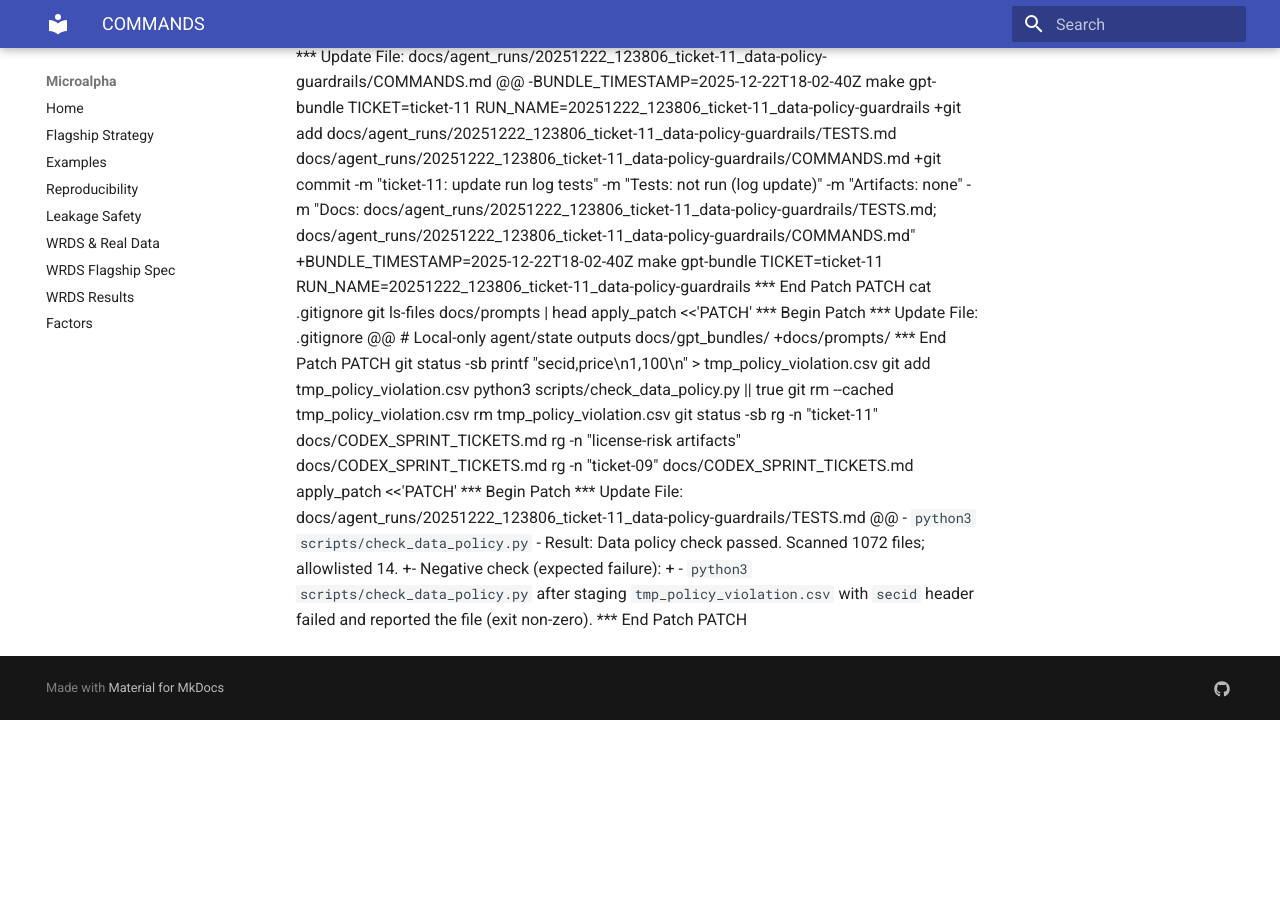
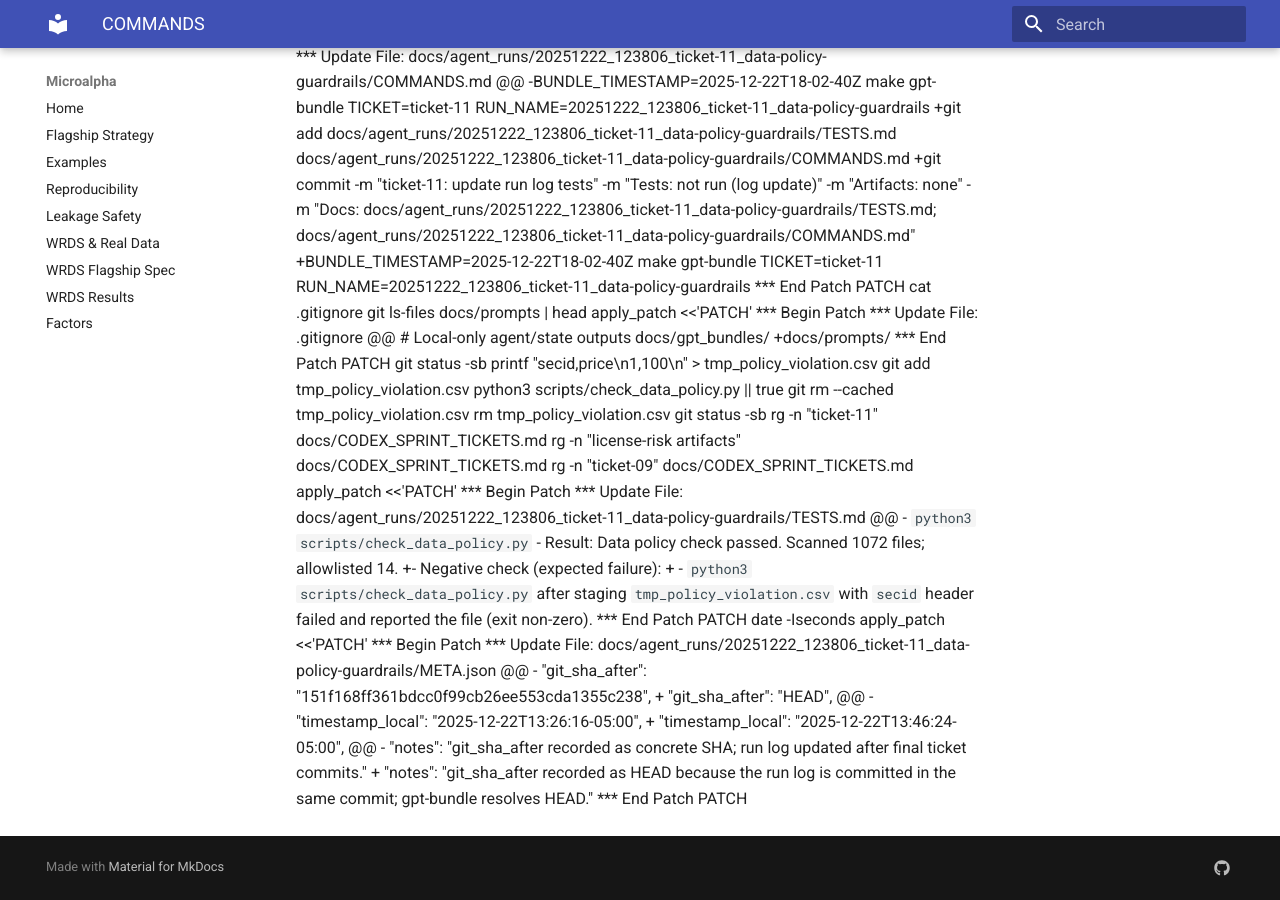
Before and after one commit to MateoBodon/microalpha, an MkDocs documentation site: the page built from docs/agent_runs/20251222_123806_ticket-11_data-policy-guardrails/COMMANDS.md, in a window 1280 px wide and 900 px high, scrolled down 10992 px. Built offline with MkDocs 1.6.1 and Material for MkDocs 9.7.7, drawn with Linux system fonts in a browser that asks for light colours; before the commit the page ends 11712 px from its top, so only the background shows below that.

Commit message:
ticket-11: update run log meta for bundling
Tests: not run (log update)

Artifacts: none

Docs: docs/agent_runs/20251222_123806_ticket-11_data-policy-guardrails/COMMANDS.md; docs/agent_runs/20251222_123806_ticket-11_data-policy-guardrails/META.json

```diff
--- a/docs/agent_runs/20251222_123806_ticket-11_data-policy-guardrails/COMMANDS.md
+++ b/docs/agent_runs/20251222_123806_ticket-11_data-policy-guardrails/COMMANDS.md
@@ -698,3 +698,18 @@
 +  - `python3 scripts/check_data_policy.py` after staging `tmp_policy_violation.csv` with `secid` header failed and reported the file (exit non-zero).
 *** End Patch
 PATCH
+date -Iseconds
+apply_patch <<'PATCH'
+*** Begin Patch
+*** Update File: docs/agent_runs/20251222_123806_ticket-11_data-policy-guardrails/META.json
+@@
+-  "git_sha_after": "151f168ff361bdcc0f99cb26ee553cda1355c238",
++  "git_sha_after": "HEAD",
+@@
+-  "timestamp_local": "2025-12-22T13:26:16-05:00",
++  "timestamp_local": "2025-12-22T13:46:24-05:00",
+@@
+-    "notes": "git_sha_after recorded as concrete SHA; run log updated after final ticket commits."
++    "notes": "git_sha_after recorded as HEAD because the run log is committed in the same commit; gpt-bundle resolves HEAD."
+*** End Patch
+PATCH
--- a/docs/agent_runs/20251222_123806_ticket-11_data-policy-guardrails/META.json
+++ b/docs/agent_runs/20251222_123806_ticket-11_data-policy-guardrails/META.json
@@ -2,14 +2,14 @@
   "run_name": "20251222_123806_ticket-11_data-policy-guardrails",
   "ticket_id": "ticket-11",
   "git_sha_before": "8a937654a4ae593a6fddb9410d4df3493286c13c",
-  "git_sha_after": "151f168ff361bdcc0f99cb26ee553cda1355c238",
+  "git_sha_after": "HEAD",
   "branch": "feat/ticket-11-data-policy-guardrails",
-  "timestamp_local": "2025-12-22T13:26:16-05:00",
+  "timestamp_local": "2025-12-22T13:46:24-05:00",
   "env": {
     "os": "Darwin 25.0.0 arm64",
     "python": "Python 3.12.2",
     "pip_freeze_hash": "4fb18ca8ee29c9a55308a980001f77cc636ede8f0a745f6ee6b39159aed5035e",
-    "notes": "git_sha_after recorded as concrete SHA; run log updated after final ticket commits."
+    "notes": "git_sha_after recorded as HEAD because the run log is committed in the same commit; gpt-bundle resolves HEAD."
   },
   "data": {
     "mode": "sample",
```
